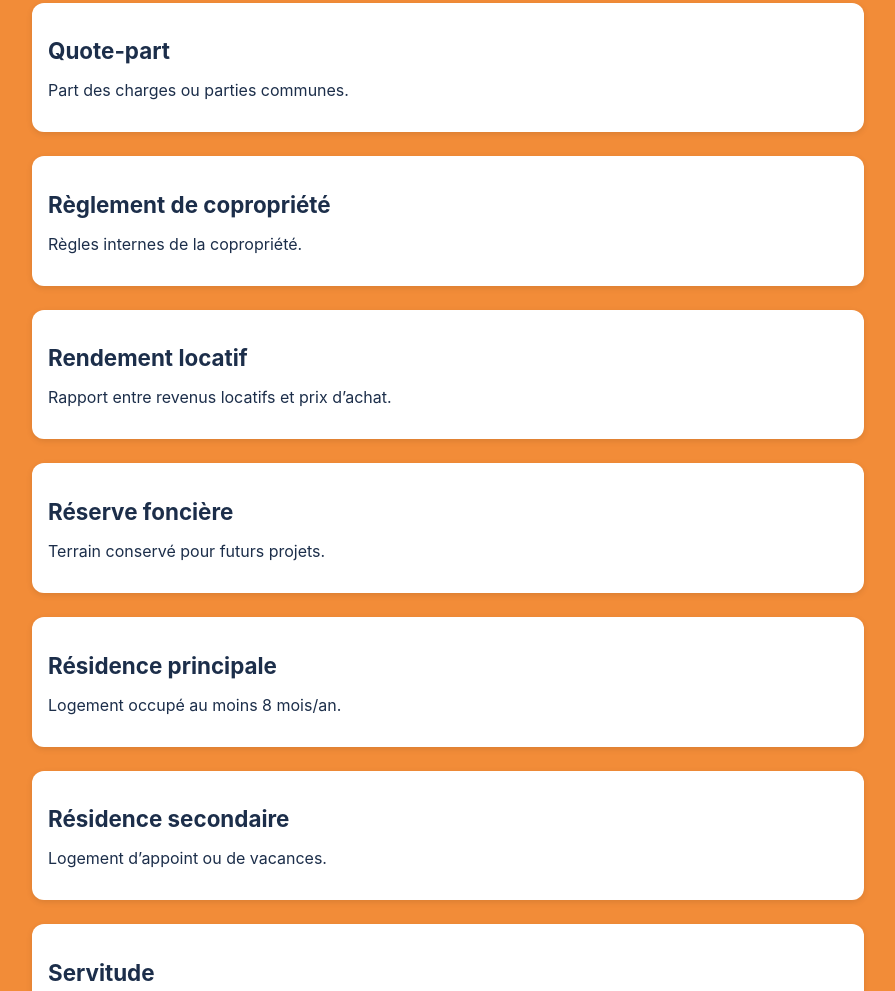
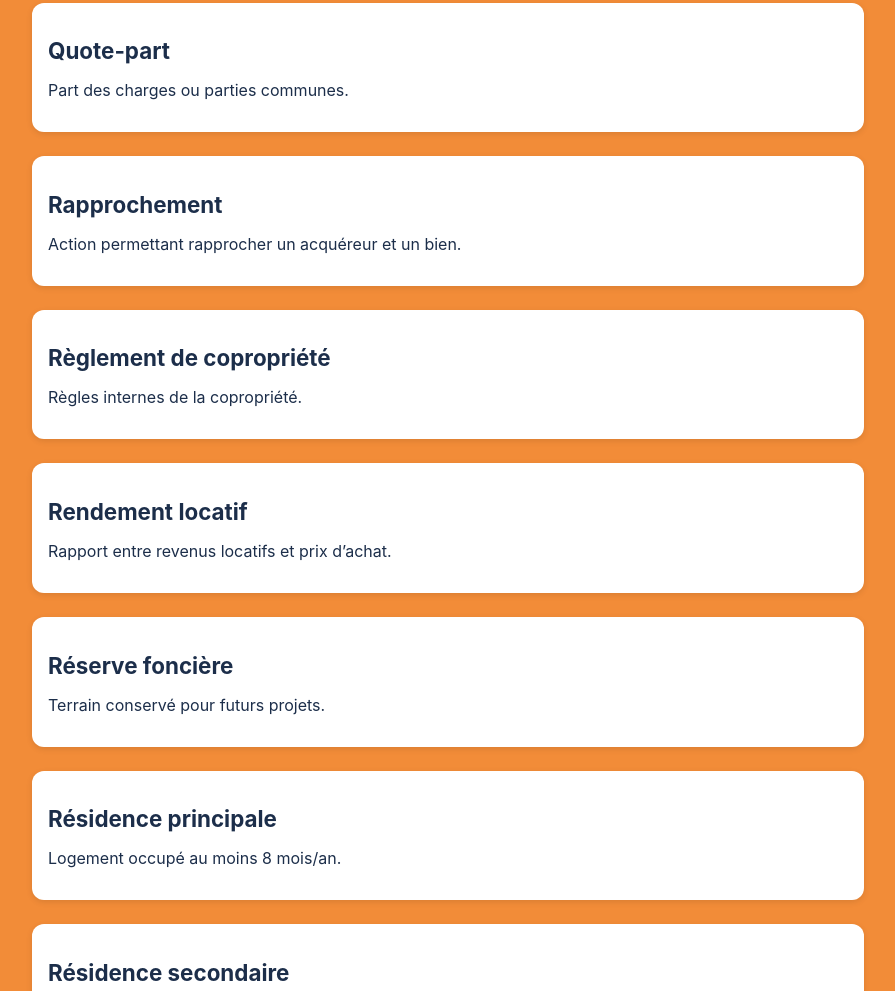
Before and after one commit to Clementspec/abecedaire_immo, a plain HTML site: page index.html in a window 1280 px wide. Shown: the part 9953-10944 px from the top of the page, without its empty margins (192-1087 px from the left). Drawn offline with Linux system fonts and the light colour scheme.

Commit message:
Update index.html

```diff
--- a/index.html
+++ b/index.html
@@ -124,6 +124,7 @@
       { terme: "Prêt à taux zéro", definition: "Aide de l’État pour l’achat immobilier." },
       { terme: "Propriétaire bailleur", definition: "Personne louant un bien immobilier." },
       { terme: "Quote-part", definition: "Part des charges ou parties communes." },
+      { terme: "Rapprochement", definition: "Action permettant rapprocher un acquéreur et un bien." },
       { terme: "Règlement de copropriété", definition: "Règles internes de la copropriété." },
       { terme: "Rendement locatif", definition: "Rapport entre revenus locatifs et prix d’achat." },
       { terme: "Réserve foncière", definition: "Terrain conservé pour futurs projets." },
```
